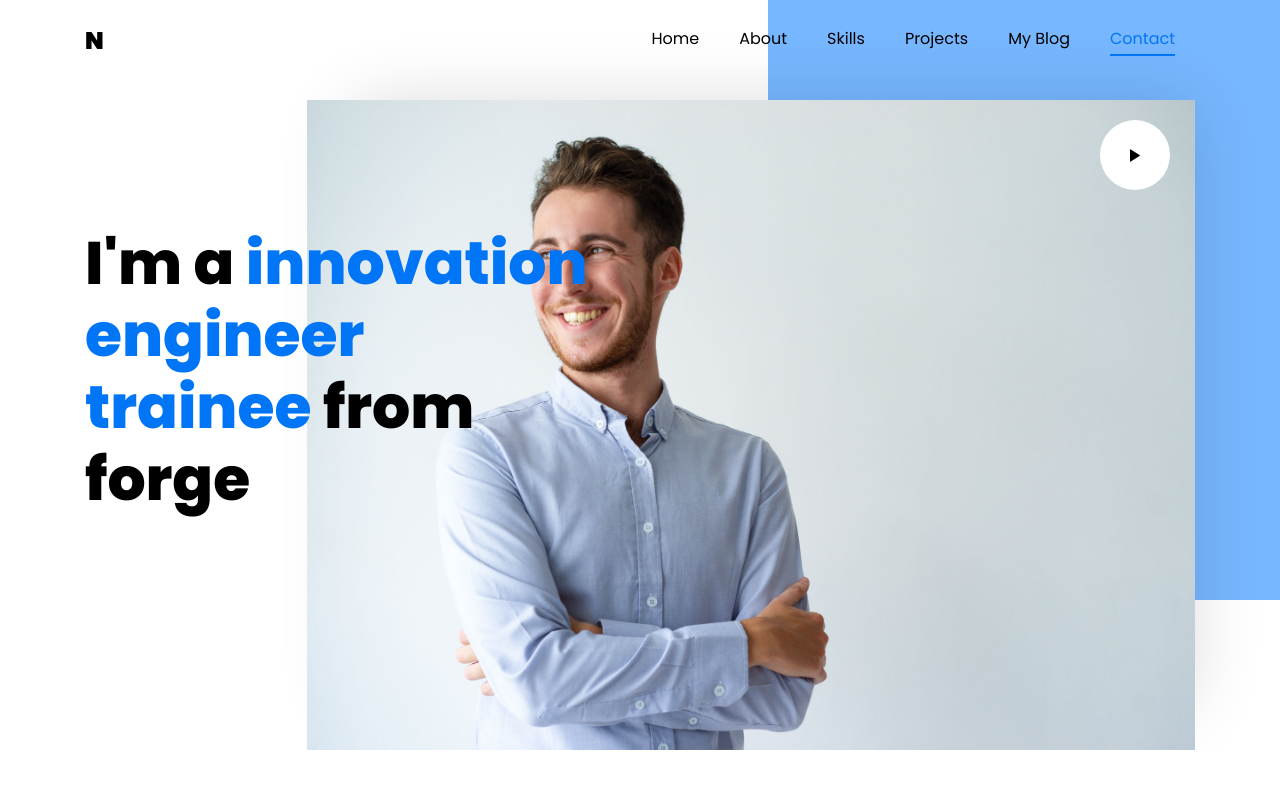
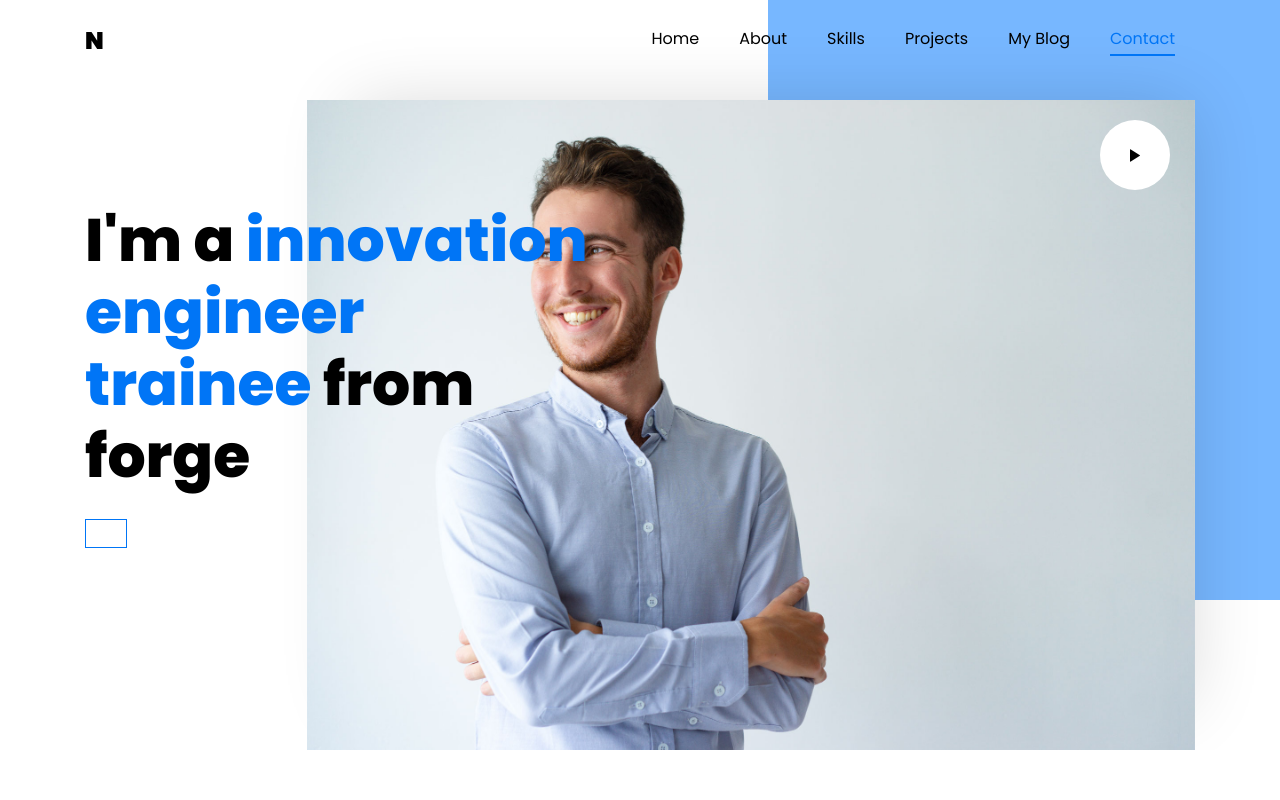
Before and after one commit to maharaja1510/raja_web, a plain HTML site: page index.html in a window 1280 px wide. Shown: the top 800 px of the page. Drawn offline with Linux system fonts and the light colour scheme; files whose address does not match are found by name.

Commit message:
Update index.html

```diff
--- a/index.html
+++ b/index.html
@@ -81,6 +81,7 @@
 	    					</a>
 		          	<div class="text">
 			            <h1 class="mb-4 mt-3">I'm a <span>innovation engineer trainee </span> from forge</h1>
+					<p><a href="#" class="btn-custom"></a></p>
 		            </div>
 		          </div>
 	        	</div>
```
